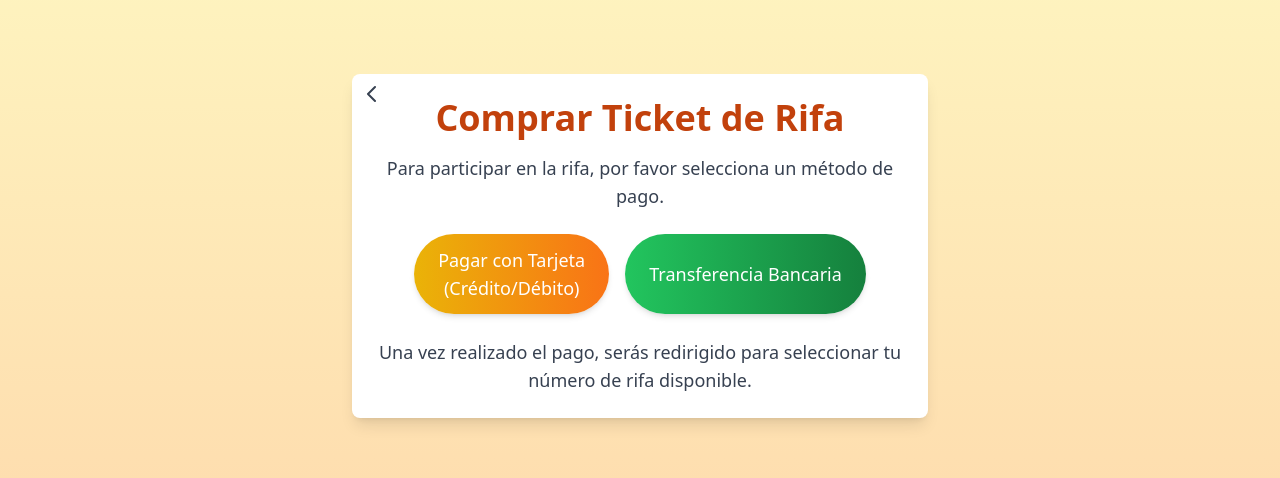
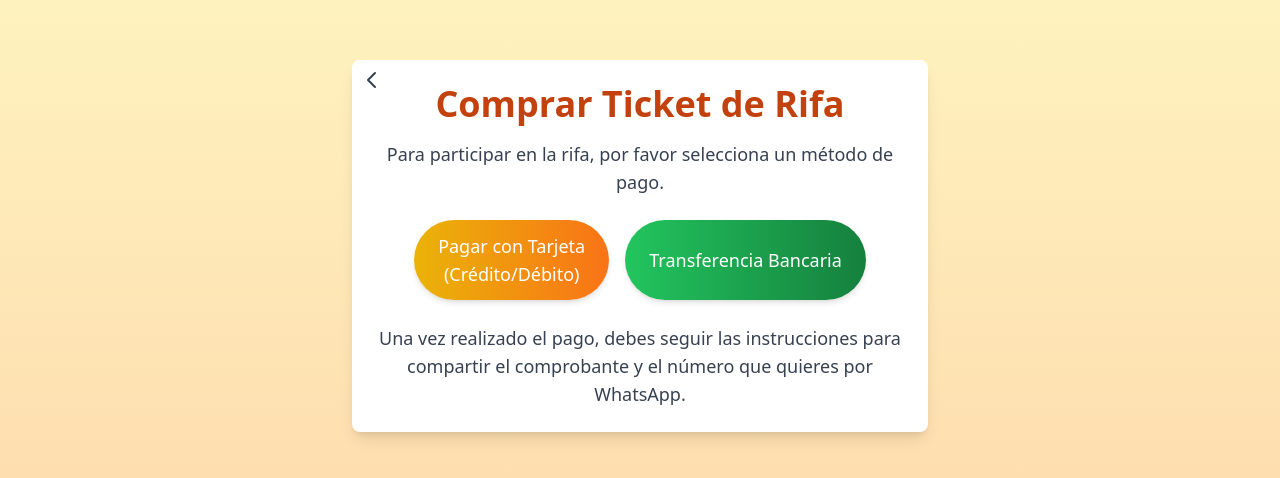
Before and after one commit to DreamBoxIn/rifamax, a Next.js app: page /buy-ticket in a window 1280 px wide. Shown: the part 154-632 px from the top of the page. Built offline with nearby package versions, Linux system fonts and the light colour scheme.

Commit message:
Mejoras en el texto y centrado de botones

```diff
--- a/src/pages/buy-ticket.tsx
+++ b/src/pages/buy-ticket.tsx
@@ -59,7 +59,7 @@ export default function BuyTicket() {
           </button>
         </div>
         <p className="text-lg text-center mt-6 text-gray-700">
-          Una vez realizado el pago, serás redirigido para seleccionar tu número de rifa disponible.
+          Una vez realizado el pago, debes seguir las instrucciones para compartir el comprobante y el número que quieres por WhatsApp.
         </p>
       </div>
 
--- a/src/pages/index.tsx
+++ b/src/pages/index.tsx
@@ -49,7 +49,7 @@ export default function Home() {
           Pomelo sufrió una fractura en su pierna y necesita nuestra ayuda para su operación. Participa en la rifa y contribuye a su recuperación.
         </p>
         <div className="flex justify-center mb-6">
-          <Link href="/buy-ticket" className="bg-gradient-to-r from-yellow-500 to-orange-500 text-white px-6 py-3 rounded-full text-lg shadow-md hover:shadow-lg transition duration-300 ease-in-out transform hover:-translate-y-1">
+          <Link href="/buy-ticket" className="bg-gradient-to-r from-yellow-500 to-orange-500 text-white px-6 py-3 rounded-full text-lg shadow-md hover:shadow-lg transition duration-300 ease-in-out transform hover:-translate-y-1 text-center">
             Comprar Nº de Rifa x $5.000
           </Link>
         </div>
```
Also changed, not shown: public/images/pomelo2.jpg (added), public/images/pomelo3.jpg (added).
